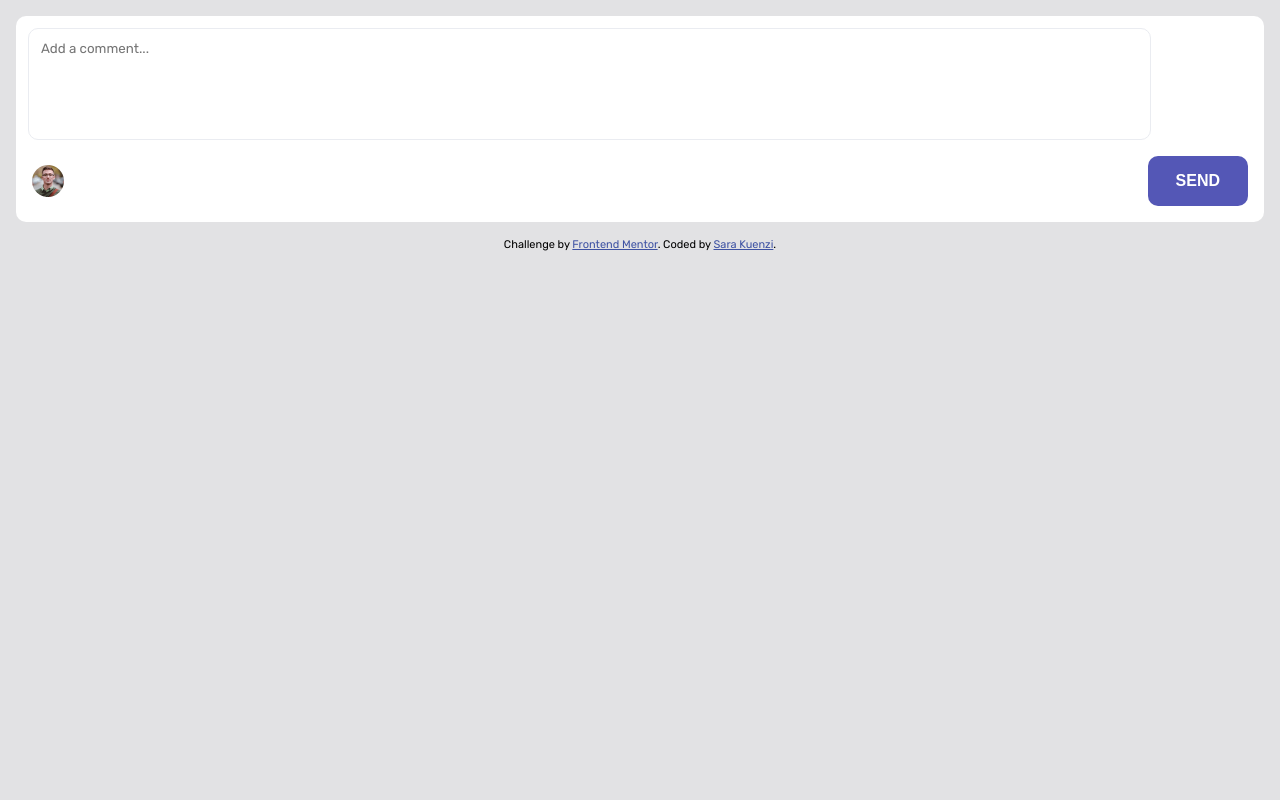
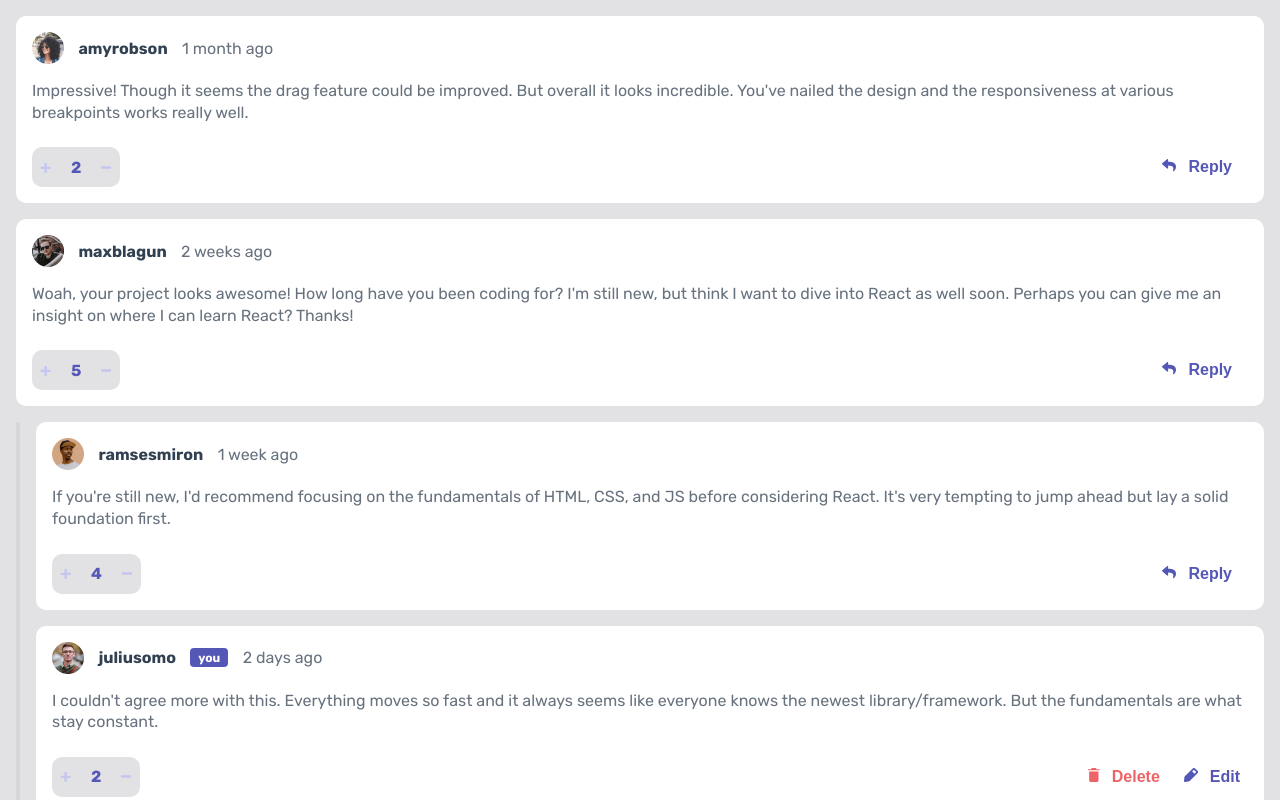
Before and after one commit to skuenzi/interactive-comment-section, a React (Create React App) app: page / in a window 1280 px wide. Shown: the top 800 px of the page. Built offline with nearby package versions, Linux system fonts and the light colour scheme.

Commit message:
removed local storage
it was adding too much complication

```diff
--- a/src/App.js
+++ b/src/App.js
@@ -9,27 +9,27 @@ import data from './data.json'
 
 
 function App() {
-  const [currentUser, setUser] = useState(data.currentUser)
-  const commentsArray = data.comments
+  const allData = data
 
-  // get comments from local storage and save in state
-  const [commentsData, setcommentsData] = useState(JSON.parse(localStorage.getItem('commentsdata')) || [])
+  const [commentsData, setCommentsData] = useState(allData.comments)
 
-  // set json data to local storage
-  useEffect(() => {
-    localStorage.setItem('commentsdata', JSON.stringify(commentsArray))
-  }, [commentsData])
+  const [currentUser, setCurrentUser] = useState(allData.currentUser)
 
-  // render state into comment components
+  const handleScoreChange = (e) => {
+      console.log(e)
+  }
+
+
+
+
   const comments = commentsData.map(comment => {
     return <Comment
       key={comment.id}
+      handleScoreChange={handleScoreChange}
       currentUser={currentUser}
       {...comment}
     />
   })
-
-
 
   return (
     <div className="App">
--- a/src/Components/Comment.js
+++ b/src/Components/Comment.js
@@ -2,7 +2,6 @@ import Reply from './Reply'
 import {useState} from 'react'
 
 export default function Comment (props) {
-    const [commentScore, setCommentScore] = useState(props.score)
 
     const replies = props.replies ?
         props.replies.map(reply => {
@@ -45,15 +44,11 @@ export default function Comment (props) {
                 <p className="comment-content">{props.content}</p>
                 <div className="comment-footer">
                     <div className="comment-votes">
-                        <button id="plus-btn"  onClick={() => {
-                            setCommentScore(prevScore => prevScore + 1)
-                        }}>
+                        <button id="plus-btn" onClick={props.handleScoreChange} >
                             <img  className="plus-icon"src="/images/icon-plus.svg" alt="plus icon"/>
                         </button>
-                        <p className="comment-votes_total">{commentScore}</p>
-                        <button id="minus-btn" onClick={() => {
-                            setCommentScore(prevScore => prevScore -1)
-                        }} >
+                        <p className="comment-votes_total">{props.score}</p>
+                        <button id="minus-btn"  onClick={props.handleScoreChange}>
                             <img  className="minus-icon"src="/images/icon-minus.svg" alt="minus icon"/>
                         </button>
                     </div>
--- a/src/index.css
+++ b/src/index.css
@@ -114,9 +114,6 @@ ul, li {
 .comment-votes {
   display: flex;
   font-weight: 500;
-  /* border-radius: 10px; */
-  /* background-color: var(--verylightgray); */
-  /* padding: .15rem .5rem; */
 }
 
 .comment-votes_total {
```
